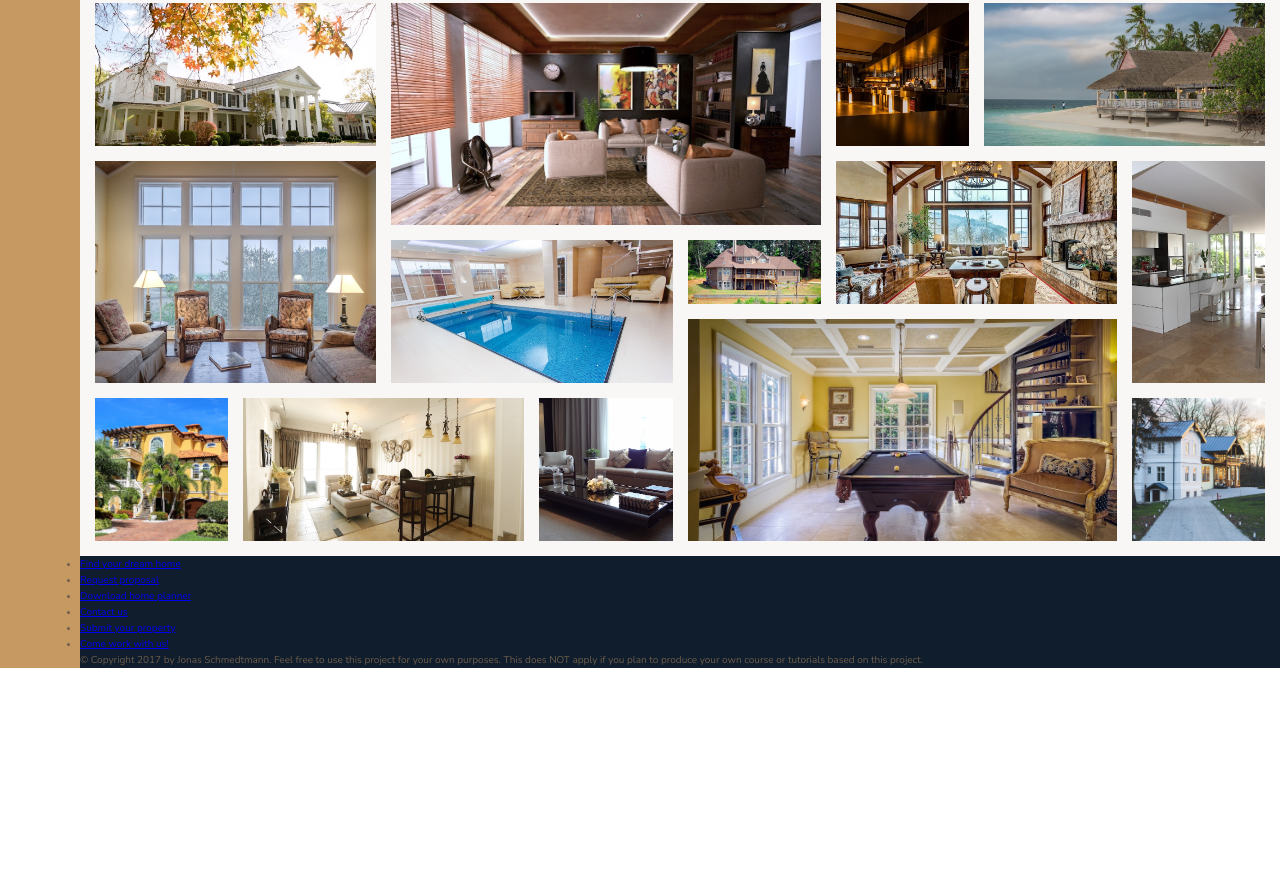
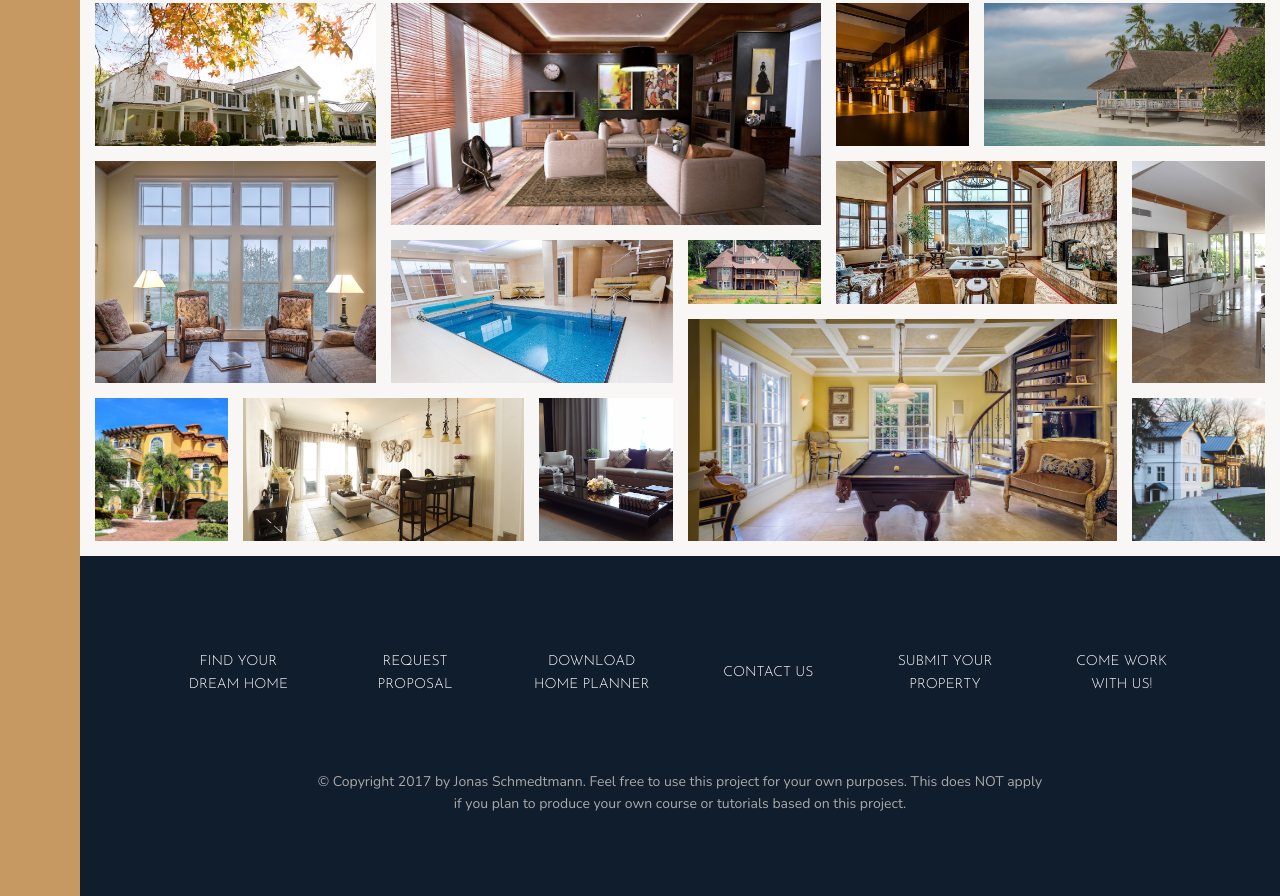
Before and after one commit to koh1project/sass-nexter, a website: page index.html in a window 1280 px wide. Shown: the part 3084-3980 px from the top of the page. Before the commit the page ends 3752 px from the top, so only its background shows below. Drawn offline with nearby package versions, Linux system fonts and the light colour scheme; files that its build step writes are made by us from their sources.

Commit message:
Make footer section

```diff
--- a/sass/_footer.scss
+++ b/sass/_footer.scss
@@ -1,4 +1,46 @@
 .footer {
   background-color: $color-secondary;
   grid-column: full-start / full-end;
+  padding: 8rem;
 }
+
+.nav {
+  list-style: none;
+
+  display: grid;
+  grid-template-columns: repeat(auto-fit, minmax(15rem, 1fr));
+  grid-gap: 2rem;
+  align-items: center;
+
+  &__link:link,
+  &__link:visited {
+      font-size: 1.4rem;
+      color: #fff;
+      text-decoration: none;
+      font-family: $font-display;
+      text-transform: uppercase;
+      text-align: center;
+      padding: 1.5rem;
+      display: block;
+      transition: all .2s;
+
+  }
+
+    &__link:hover,
+    &__link:active {
+      background-color: rgba(#fff, .05);
+      transform: translateY(-3px);
+  }
+
+}
+
+
+.copyright {
+  font-size: 1.4rem;
+  color: $color-grey-light-2;
+  margin-top: 6rem;
+  margin-right: auto;
+  margin-left: auto;
+  text-align: center;
+  width: 70%;
+}
```
Also changed, not shown: index.html (+0 -2 lines).
